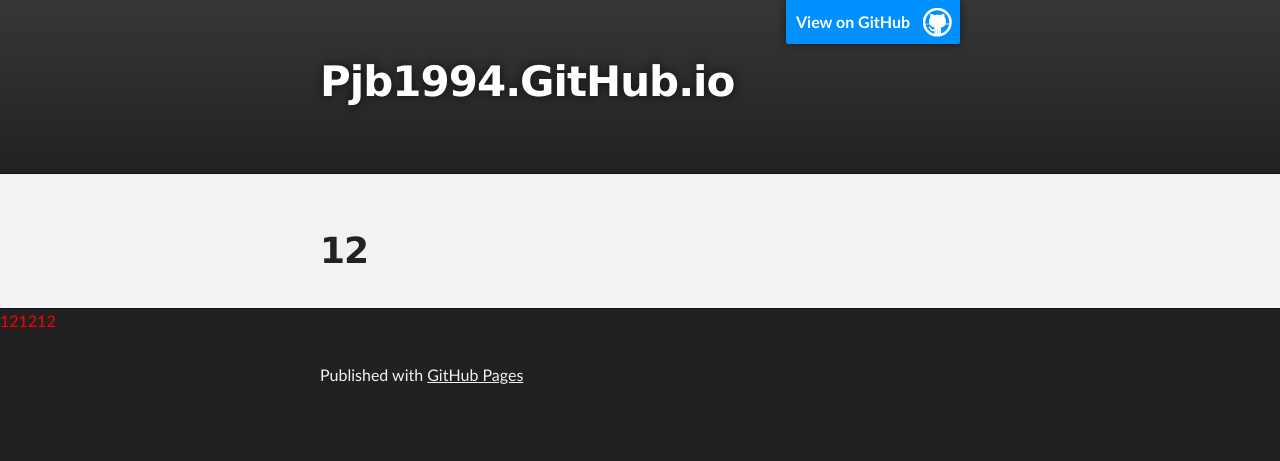
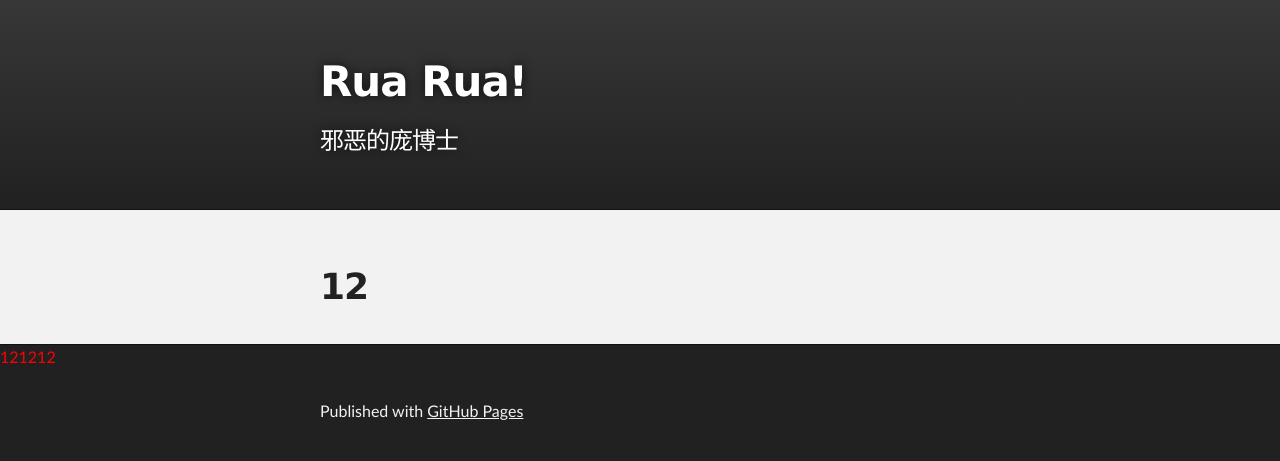
Before and after one commit to pjb1994/pjb1994.github.io, a plain HTML site: page index.html in a window 1280 px wide. Drawn offline with Linux system fonts and the light colour scheme.

Commit message:
Update index.html

```diff
--- a/index.html
+++ b/index.html
@@ -17,10 +17,9 @@
     <!-- HEADER -->
     <div id="header_wrap" class="outer">
         <header class="inner">
-          <a id="forkme_banner" href="https://github.com/pjb1994">View on GitHub</a>
 
-          <h1 id="project_title">Pjb1994.GitHub.io</h1>
-          <h2 id="project_tagline"></h2>
+          <h1 id="project_title">Rua Rua!</h1>
+          <h2 id="project_tagline">邪恶的庞博士</h2>
 
         </header>
     </div>
```
